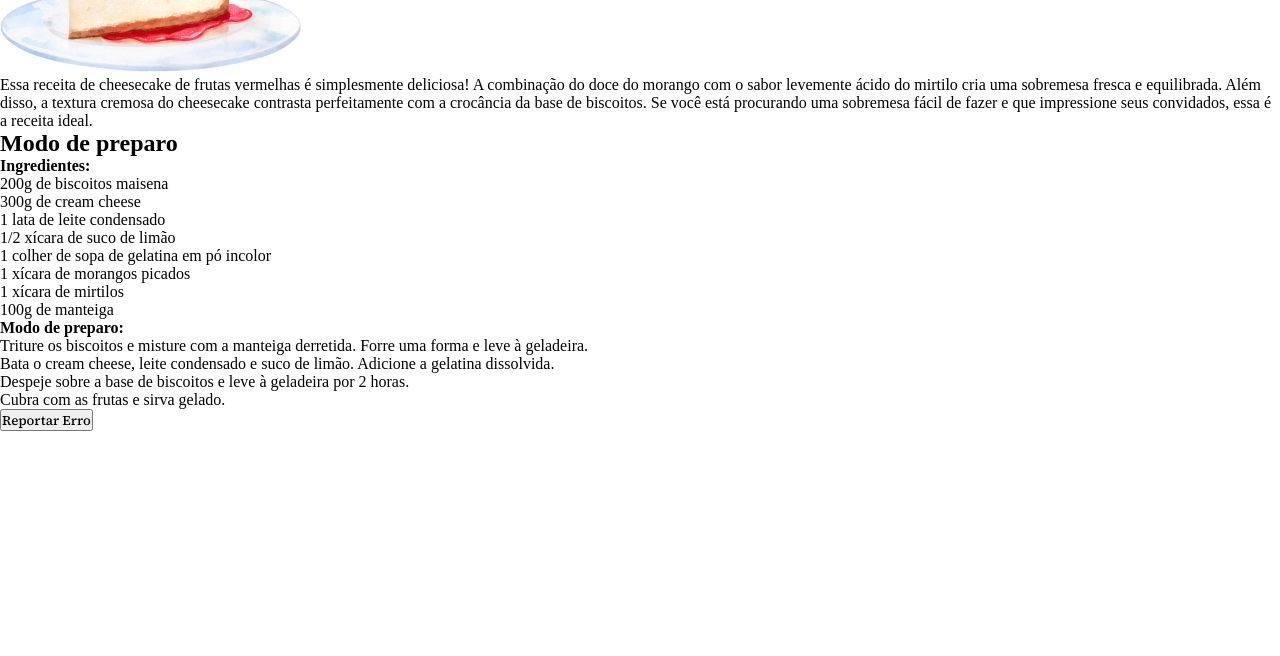
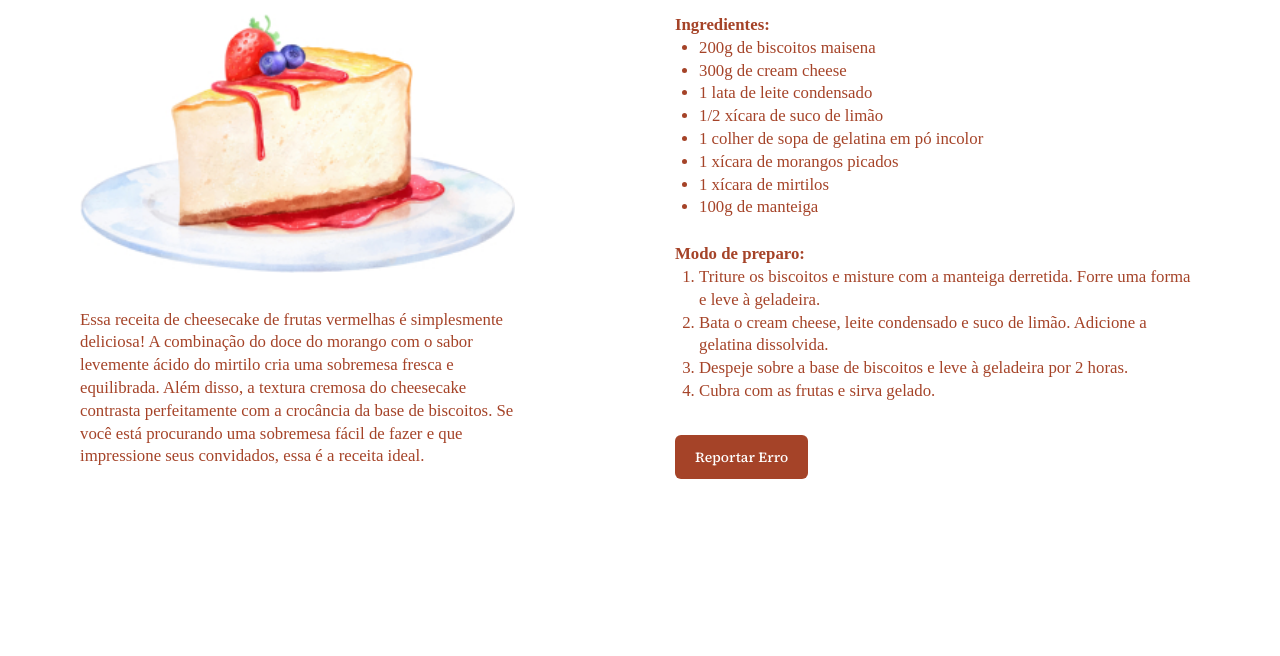
Before and after one commit to isamallow/cheesecake, a plain HTML site: page index.html in a window 1280 px wide. Shown: the part 144-800 px from the top of the page. Drawn offline with Linux system fonts and the light colour scheme; a web font is replaced by a local one.

Commit message:
project completion update

```diff
--- a/index.html
+++ b/index.html
@@ -22,10 +22,11 @@
       alt="Ilustração de um cheesecake com calda de frutas vermelhas com morango e mirtilo em cima." />
       <p>Essa receita de cheesecake de frutas vermelhas é simplesmente deliciosa! A combinação do doce do morango com o sabor levemente ácido do mirtilo cria uma sobremesa fresca e equilibrada. Além disso, a textura cremosa do cheesecake contrasta perfeitamente com a crocância da base de biscoitos. Se você está procurando uma sobremesa fácil de fazer e que impressione seus convidados, essa é a receita ideal.</p>
     </div>
-    <div class="ingrendients">
+
+    <div class="ingredients">
       <h2>Modo de preparo</h2>
+      <strong>Ingredientes:</strong>
       <ul>
-        <strong>Ingredientes:</strong>
        <li>200g de biscoitos maisena</li>
        <li>300g de cream cheese</li>
        <li>1 lata de leite condensado</li>
@@ -36,8 +37,8 @@
        <li>100g de manteiga</li>
       </ul>
 
+      <strong>Modo de preparo:</strong>
       <ol>
-        <strong>Modo de preparo:</strong>
         <li>Triture os biscoitos e misture com a manteiga derretida. Forre uma forma e leve à geladeira.</li>
         <li>Bata o cream cheese, leite condensado e suco de limão. Adicione a gelatina dissolvida.</li>
         <li>Despeje sobre a base de biscoitos e leve à geladeira por 2 horas.</li>
--- a/styles/style.css
+++ b/styles/style.css
@@ -8,10 +8,108 @@
 }
 
 :root {
-  font-family: 'Source Serif Pro';
+  font-family: "Source Serif Pro";
+  font-size: 62.5%;
+}
+
+body {
+  color: #A54328;
+  font-size: 1.6rem;
+}
+
+main {
+  max-width: 32rem;
+  margin-inline: auto;
+  padding: 5.6rem 4rem;
+  box-sizing: content-box;
+  display: flex;
+  flex-direction: column;
+  gap: 3.2rem;
+}
+
+img {
+  width: 100%;
+  margin-block: 3.2rem;
 }
 
 button {
-  font-family: 'Source Serif 4';
-  font-weight: 500;
+  font-family: "Source Serif 4";
+  background-color: #A54328;
+  color: #FFFFFF;
+  border: 0;
+  padding: 0.8rem 1.2rem;
+  border-radius: 0.6rem;
+  margin-top: 3.2rem;
+  cursor: pointer;
 }
+
+button:hover {
+  background-color: #c75334;
+}
+
+h1, h2 {
+  /* font-size: 2.8rem;
+  line-height: 3.6rem; */
+
+  /* clamp quando precisa de maior flexibilidade */
+
+  /* clamp(min, ideal, alto) */
+  font-size: clamp(2.8rem, 2vw + 1rem, 4rem);
+  line-height: clamp(3.6rem, 2vw + 1rem, 5rem);
+}
+
+h2 {
+  margin-bottom: 3.2rem;
+}
+
+p, li, strong {
+  /* font-size: 1.4rem;
+  line-height: 1.8rem; */
+
+  font-size: clamp(1.4rem, 1vw + 0.4rem, 2rem);
+  line-height: clamp(1.8rem, 1vw + 1rem, 2.5rem);
+}
+
+ul, ol {
+  padding-left: 2.4rem;
+}
+
+ul {
+  margin-bottom: 2.4rem;
+}
+
+@media (min-width: 1120px) {
+
+  main {
+    flex-direction: row;
+    max-width: fit-content;
+    gap: 16rem;
+
+    padding: 9rem 6rem;
+  }
+
+  .recipe {
+    max-width: 43.5rem;
+  }
+
+  .ingredients {
+    max-width: 52.5rem;
+  }
+/*
+  h1, h2 {
+    font-size: 4rem;
+    line-height: 5rem;
+  }
+
+  p, li, strong {
+    font-size: 2rem;
+    line-height: 2.5rem;
+  } */
+
+  button {
+    padding: 1rem 2rem;
+    font-size: 1.4rem;
+    line-height: 2.4rem;
+  }
+
+}
```
